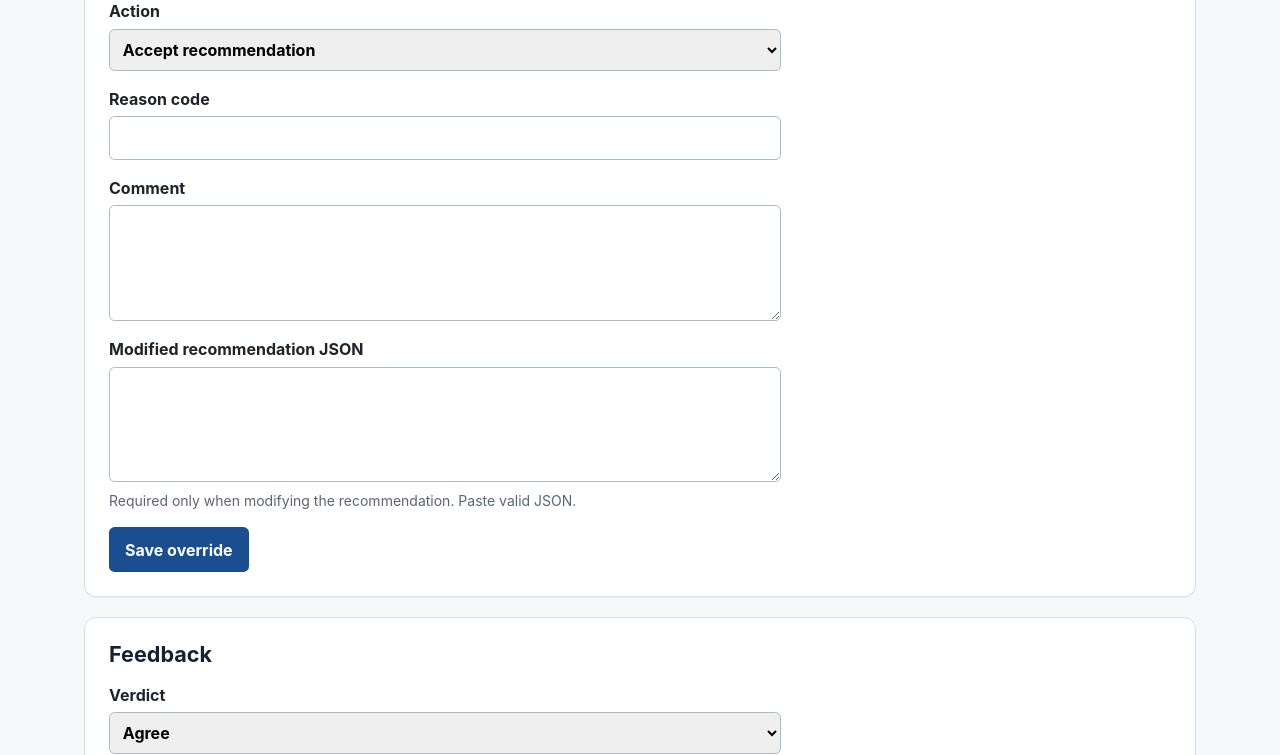
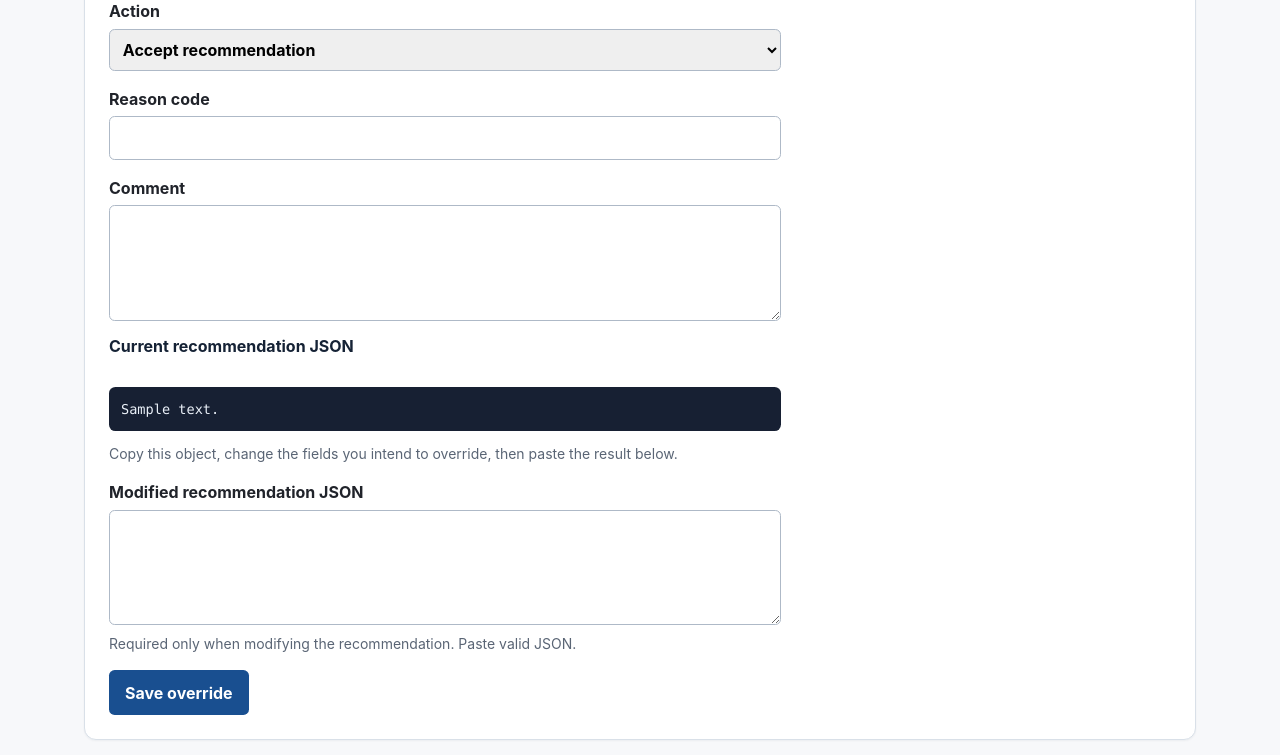
Before and after one commit to m-kunta/glassbox-harness, a Python web app: template glassbox/web/templates/decision_card.html in a window 1280 px wide. Shown: the part 1362-2117 px from the top of the page. Run offline with Jinja, Linux system fonts and the light colour scheme; the template is opened without the code that fills it: most values are stand-ins (such as "Sample title", 1, 10 or a date in 2020).

Commit message:
fix: show current recommendation JSON for overrides

```diff
--- a/glassbox/web/templates/decision_card.html
+++ b/glassbox/web/templates/decision_card.html
@@ -36,7 +36,19 @@
   <h3>Override history</h3>
   <ol class="override-history">{% for item in card.override.records|reverse %}<li><strong>{{ item.action|title }}</strong> by {{ item.actor }} <span class="metadata">{{ item.created_at }}</span>{% if item.reason_code %}<p>{{ item.reason_code }}</p>{% endif %}{% if item.free_text %}<p>{{ item.free_text }}</p>{% endif %}{% if item.modified_value %}<pre>{{ item.modified_value }}</pre>{% endif %}</li>{% endfor %}</ol>
   {% endif %}
-  <form class="form-stack" method="post" action="/decision/{{ card.decision.event.decision_id }}/override"><input type="hidden" name="csrf_token" value="{{ csrf_token }}"><input type="hidden" name="idempotency_key" value="{{ idempotency_key }}"><label>Action <select name="action"><option value="accepted">Accept recommendation</option><option value="modified">Modify recommendation</option><option value="rejected">Reject recommendation</option></select></label><label>Reason code <input name="reason_code"></label><label>Comment <textarea name="free_text" rows="4"></textarea></label><label>Modified recommendation JSON <textarea name="modified_value" rows="4" aria-describedby="override-help"></textarea></label><p class="help" id="override-help">Required only when modifying the recommendation. Paste valid JSON.</p><button type="submit">Save override</button></form>
+  <form class="form-stack" method="post" action="/decision/{{ card.decision.event.decision_id }}/override">
+    <input type="hidden" name="csrf_token" value="{{ csrf_token }}">
+    <input type="hidden" name="idempotency_key" value="{{ idempotency_key }}">
+    <label>Action <select name="action"><option value="accepted">Accept recommendation</option><option value="modified">Modify recommendation</option><option value="rejected">Reject recommendation</option></select></label>
+    <label>Reason code <input name="reason_code"></label>
+    <label>Comment <textarea name="free_text" rows="4"></textarea></label>
+    <h3 id="current-recommendation-json">Current recommendation JSON</h3>
+    <pre aria-labelledby="current-recommendation-json">{{ card.recommendation_detail }}</pre>
+    <p class="help">Copy this object, change the fields you intend to override, then paste the result below.</p>
+    <label>Modified recommendation JSON <textarea name="modified_value" rows="4" aria-describedby="override-help"></textarea></label>
+    <p class="help" id="override-help">Required only when modifying the recommendation. Paste valid JSON.</p>
+    <button type="submit">Save override</button>
+  </form>
 </section>
 <section class="section-card" aria-labelledby="feedback-heading">
   <h2 id="feedback-heading">Feedback</h2>
```
Also changed, not shown: tests/web/test_server.py (+15 -1 lines).
